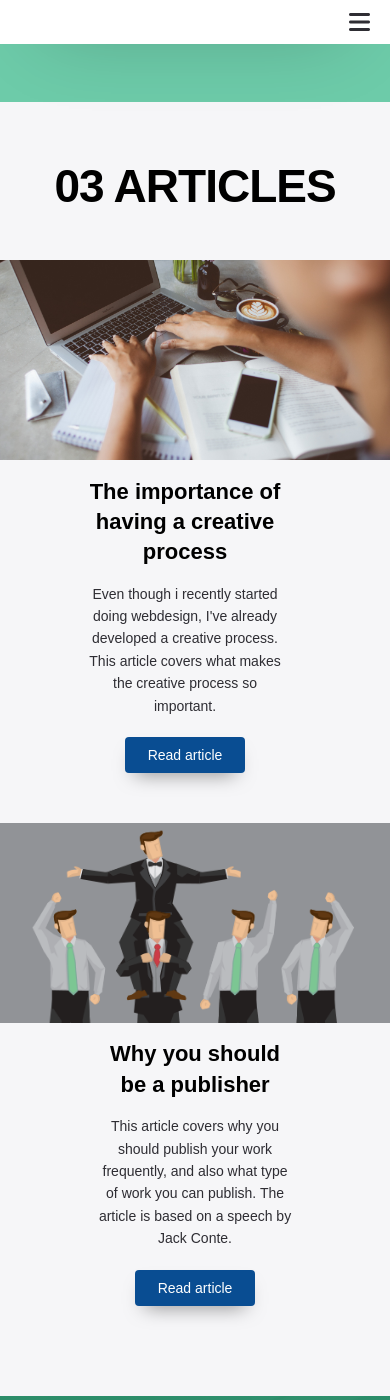
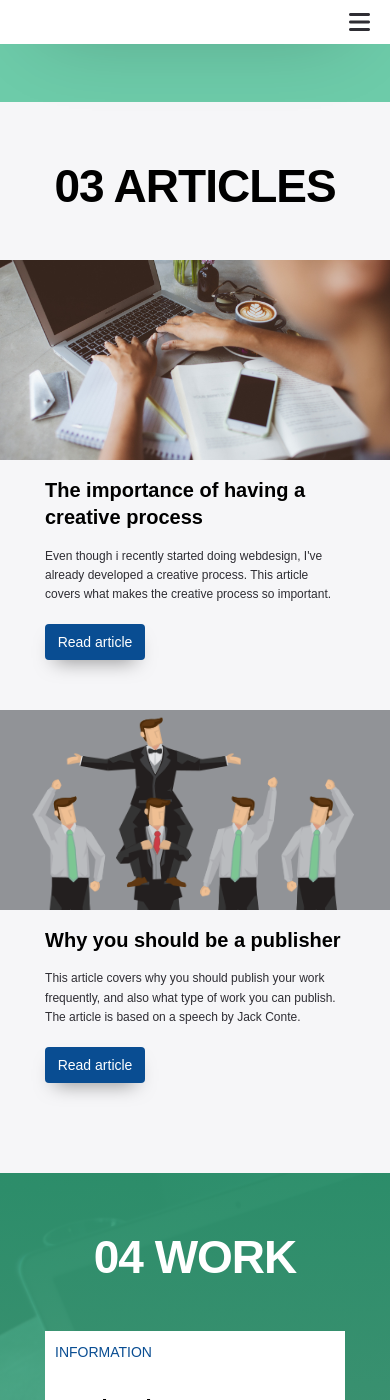
Before and after one commit to Jarand96/JarandPortfolio, a Jekyll site: the page built from index.html, in a window 390 px wide and 1400 px high, scrolled down 1456 px. Built offline with Jekyll 4.4.1, drawn with Linux system fonts in a browser that asks for light colours; nearby versions of some CDN libraries; Markdown is read by kramdown in place of the engine named in the settings.

Commit message:
Work-Articles-About-responsive.
Almost done developing the responsiveness of the page. Still missing
intro and some details on the about section.

```diff
--- a/assets/css/main.css
+++ b/assets/css/main.css
@@ -546,7 +546,7 @@
 .intro {
   background-image: url("/assets/img/geometry.png");
   background-size: 200px 200px;
-  padding: 100px 0px;
+  padding: 0px 0px;
   display: -ms-flexbox;
   display: flex;
   -ms-flex-direction: column;
@@ -554,8 +554,10 @@
   -ms-flex-pack: center;
       justify-content: center;
   padding-left: 100px;
-  width: calc(100% - 100px) !important; }
+  width: calc(100% - 100px) !important;
+  height: 100vh; }
   .intro hr {
+    display: none;
     width: 40px;
     margin: 0 auto;
     height: 5px;
@@ -570,8 +572,10 @@
     -webkit-animation-fill-mode: forwards;
             animation-fill-mode: forwards; }
   .intro h2 {
+    margin: 0 auto;
     font-family: 'Montserrat' , sans-serif;
     margin-top: 5px;
+    font-size: 50px;
     opacity: 0;
     -webkit-animation-name: spawn;
             animation-name: spawn;
@@ -582,8 +586,10 @@
     -webkit-animation-fill-mode: forwards;
             animation-fill-mode: forwards; }
   .intro p, .intro h2 {
-    text-align: center; }
+    text-align: left;
+    margin-left: 10%; }
   .intro p {
+    display: none;
     text-transform: uppercase;
     font-family: 'Fira Sans' , sans-serif;
     opacity: 0;
@@ -612,6 +618,24 @@
       background-color: #5C6BC0; }
 
 @media screen and (max-width: 920px) {
+  .intro {
+    padding-left: 0px !important;
+    width: 100% !important; }
+    .intro p {
+      margin-bottom: 5px; }
+    .intro h2 {
+      font-size: 40px; } }
+
+@media screen and (max-width: 768px) {
+  .intro {
+    padding-left: 0px !important;
+    width: 100% !important; }
+    .intro p {
+      margin-bottom: 5px; }
+    .intro h2 {
+      font-size: 40px; } }
+
+@media screen and (max-width: 425px) {
   .intro {
     padding-left: 0px !important;
     width: 100% !important; }
@@ -941,20 +965,50 @@
       .articles .article-container .articleholder .articlecover {
         margin: 0 auto;
         width: 400px; }
+        .articles .article-container .articleholder .articlecover img {
+          height: 200px; }
       .articles .article-container .articleholder .articledescription {
-        margin: 0 auto;
-        text-align: center; }
+        margin: 0 auto; }
         .articles .article-container .articleholder .articledescription h4 {
           width: 100% !important;
           margin-top: 10px;
-          margin-bottom: 15px; }
+          margin-bottom: 15px;
+          text-align: left !important; }
         .articles .article-container .articleholder .articledescription p {
-          width: 100% !important; }
+          width: 100% !important;
+          text-align: left; }
       .articles .article-container .articleholder .right-description {
         padding-left: 0.1px; } }
 
-/** */
-/*@media screen and (max-width: 768px) */
+@media screen and (max-width: 768px) {
+  .articles .article-container .articleholder {
+    width: auto;
+    -ms-flex-wrap: wrap-reverse;
+        flex-wrap: wrap-reverse;
+    margin-bottom: 30px; }
+    .articles .article-container .articleholder .articledescription {
+      width: 370px; } }
+
+@media screen and (max-width: 425px) {
+  .articles .article-container .articleholder .articlecover {
+    width: 100%; }
+  .articles .article-container .articleholder .articledescription {
+    width: 320px !important;
+    padding-right: 0px !important;
+    text-align: left; }
+    .articles .article-container .articleholder .articledescription h4 {
+      text-align: left;
+      margin-left: 10px;
+      font-size: 20px; }
+    .articles .article-container .articleholder .articledescription p {
+      font-size: 12px;
+      width: 300px !important;
+      text-align: left;
+      margin-left: 10px !important; }
+    .articles .article-container .articleholder .articledescription button {
+      margin-left: 10px;
+      width: 100px; } }
+
 /*@media screen and (max-width: 425px) */
 .work {
   background: linear-gradient(rgba(43, 152, 114, 0.9), rgba(109, 203, 169, 0.7)), url("/assets/img/Creative.jpg");
@@ -1083,6 +1137,17 @@
           .work .work-container .work-content .work-examples .large-example img {
             height: 120px !important; } }
 
+@media screen and (max-width: 425px) {
+  .work .work-container .work-content .work-description {
+    width: 300px !important; }
+  .work .work-container .work-content .work-examples {
+    width: 300px !important;
+    display: block !important; }
+    .work .work-container .work-content .work-examples .large-example {
+      padding-bottom: 10px; }
+      .work .work-container .work-content .work-examples .large-example img {
+        height: 120px !important; } }
+
 section.contact {
   display: -ms-flexbox;
   display: flex;
```
Also changed, not shown: assets/css/2-modules/_articles.sass (+43 -4 lines), assets/css/2-modules/_intro.sass (+27 -3 lines), assets/css/2-modules/_work.sass (+14 -0 lines).
